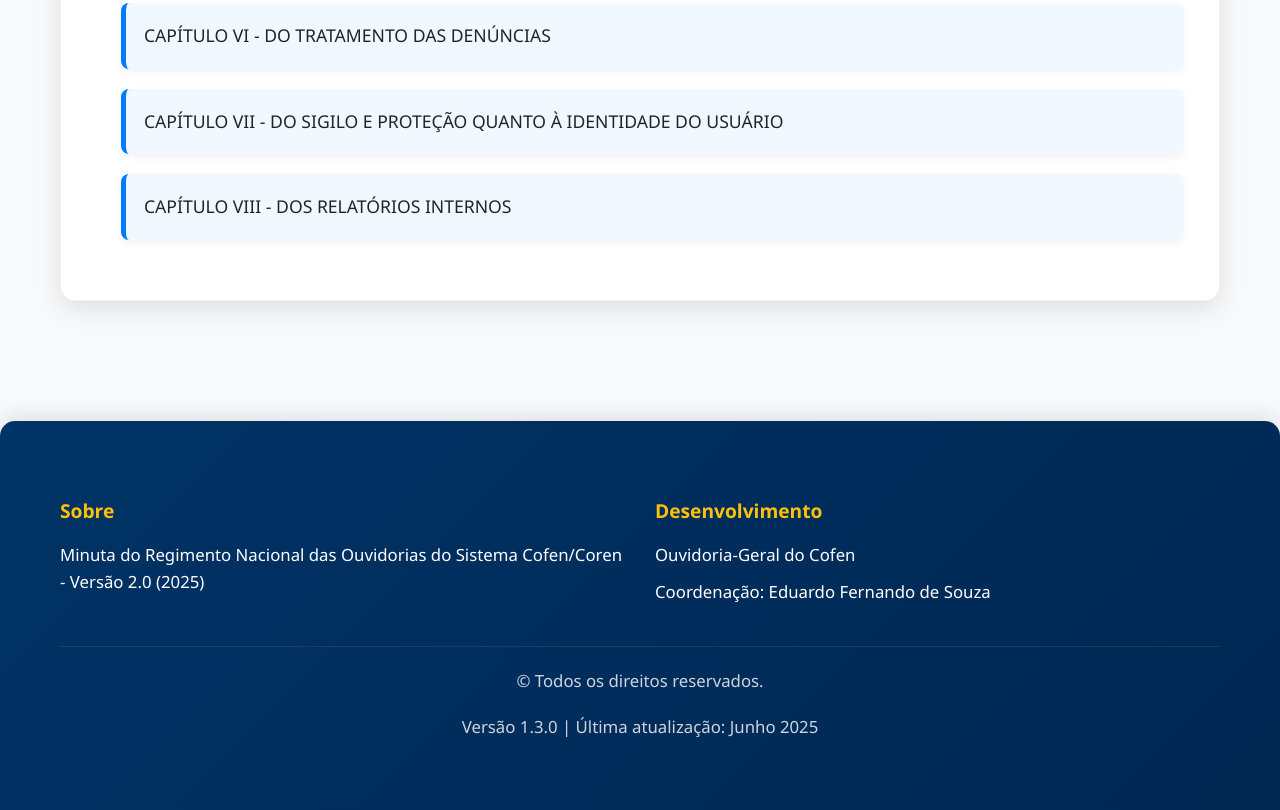
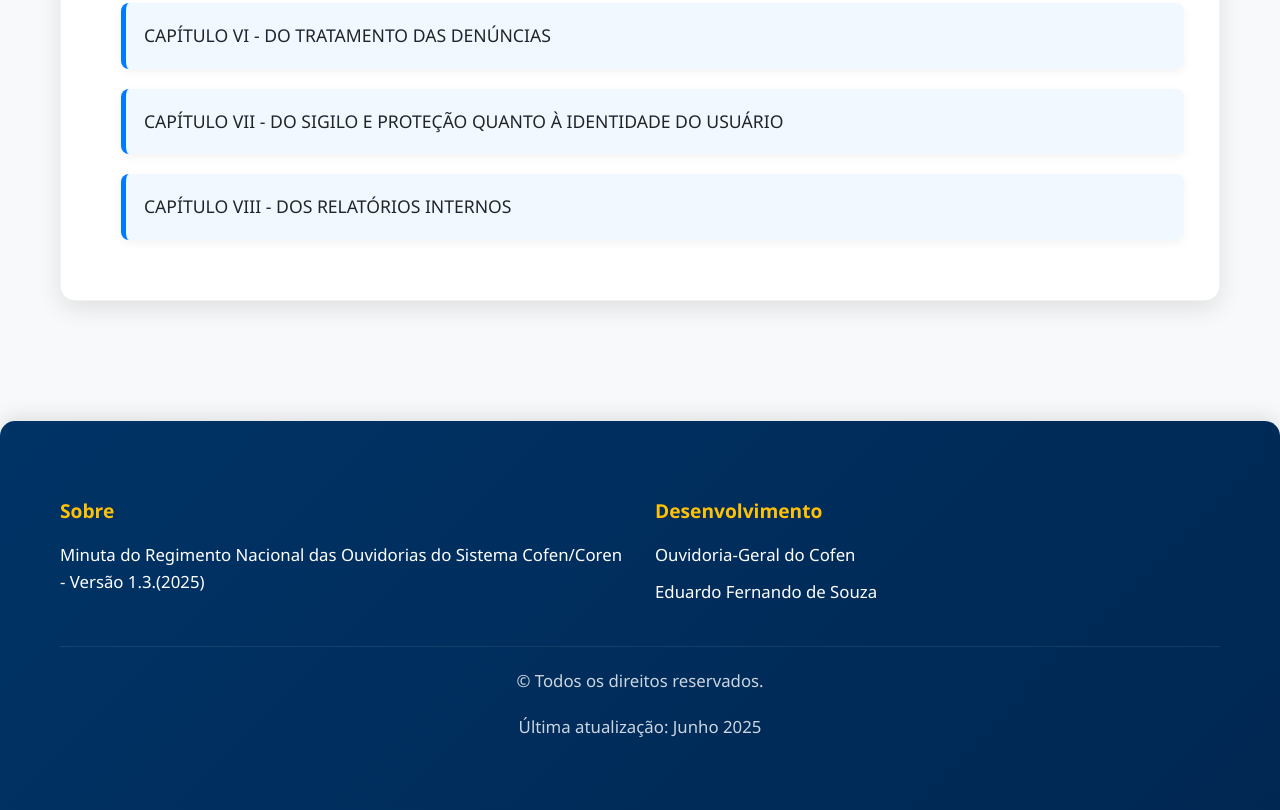
Before and after one commit to Ouvidora-Geral/Minuta-Regimento-Ouvidorias, a plain HTML site: page index.html in a window 1280 px wide. Shown: the part 877-1687 px from the top of the page. Drawn offline with Linux system fonts and the light colour scheme.

Commit message:
Update index.html

```diff
--- a/index.html
+++ b/index.html
@@ -1169,19 +1169,19 @@
             <div class="footer-grid">
                 <div class="footer-section">
                     <h3>Sobre</h3>
-                    <p>Minuta do Regimento Nacional das Ouvidorias do Sistema Cofen/Coren - Versão 2.0 (2025)</p>
+                    <p>Minuta do Regimento Nacional das Ouvidorias do Sistema Cofen/Coren - Versão 1.3.(2025)</p>
                 </div>
 
                 <div class="footer-section">
                     <h3>Desenvolvimento</h3>
                     <p>Ouvidoria-Geral do Cofen</p>
-                    <p>Coordenação: Eduardo Fernando de Souza</p>
+                    <p>Eduardo Fernando de Souza</p>
                 </div>
             </div>
 
             <div class="footer-bottom">
                 <p>&copy; Todos os direitos reservados.</p>
-                <p>Versão 1.3.0 | Última atualização: Junho 2025</p>
+                <p> Última atualização: Junho 2025</p>
             </div>
         </div>
     </footer>
```
